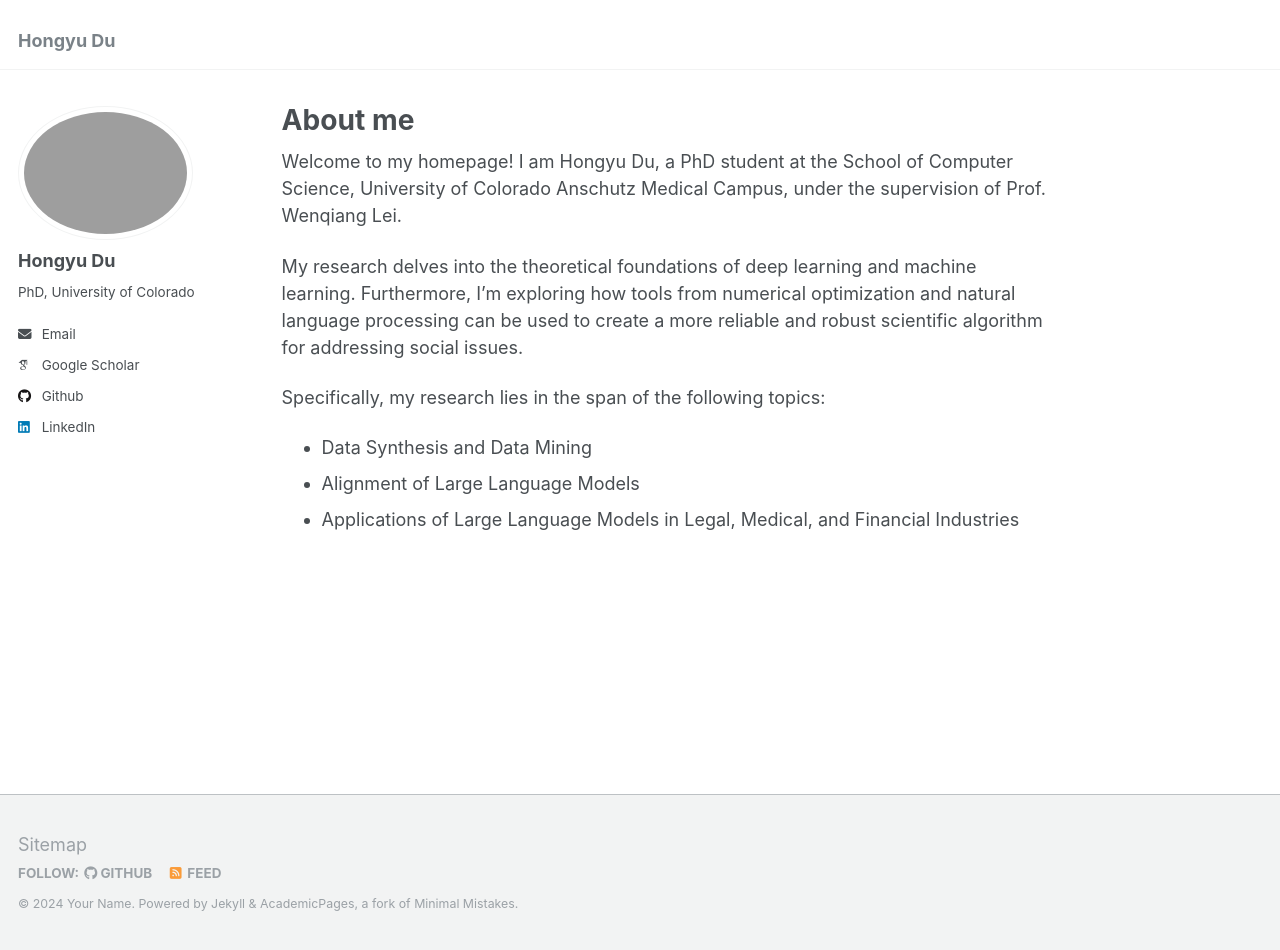
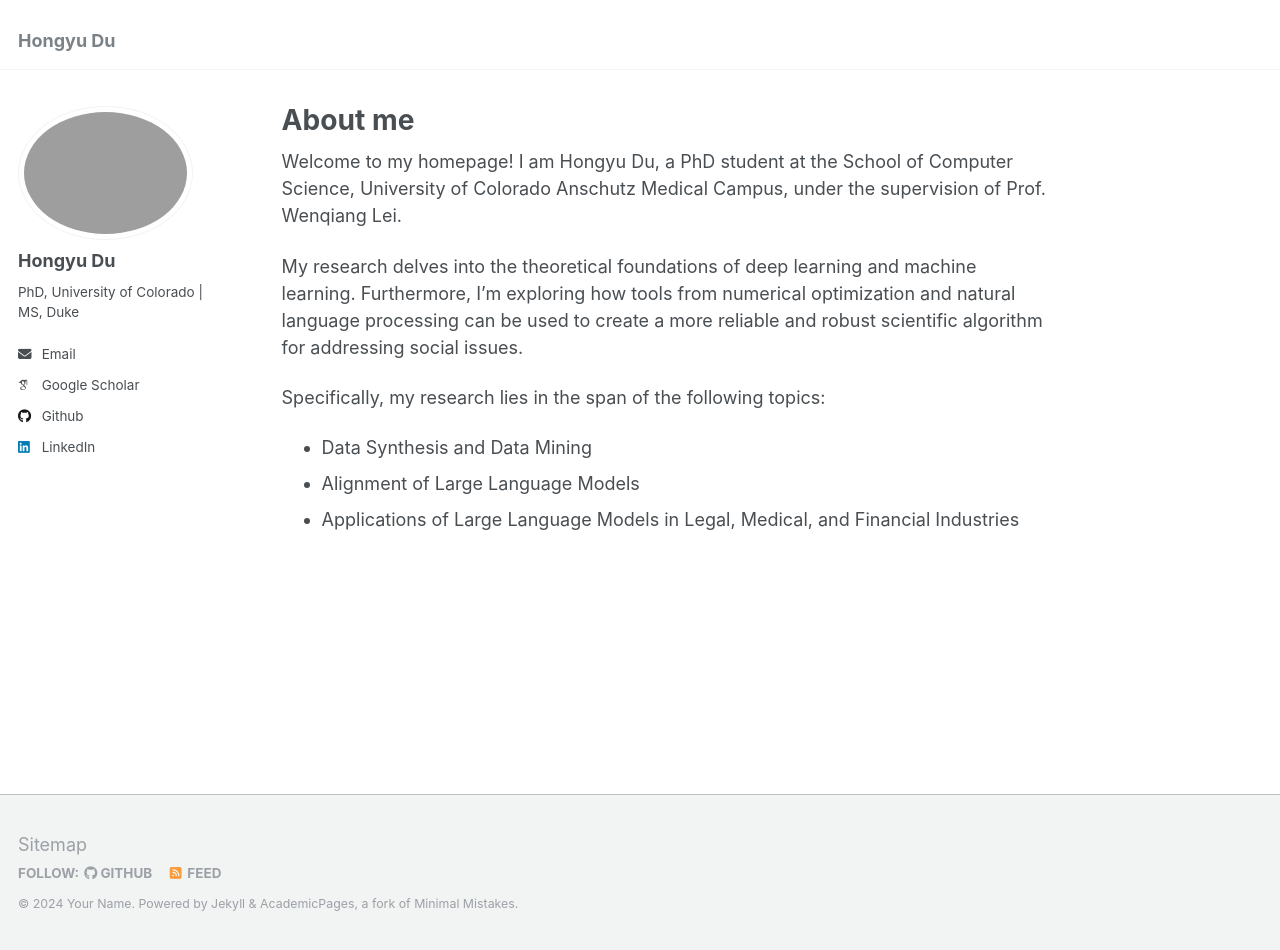
Before and after one commit to HongyuDu2/hongyu.github.io, a Jekyll site: the page built from _pages/about.md, in a window 1280 px wide and 950 px high. Built offline with Jekyll 4.4.1, drawn with Linux system fonts in a browser that asks for light colours; some web fonts are replaced.

Commit message:
Update _config.yml

```diff
--- a/_config.yml
+++ b/_config.yml
@@ -24,7 +24,7 @@ author:
   avatar           : "Snipaste_2024-10-22_23-31-37.png"
   name             : "Hongyu Du"
   pronouns         : # example: "she/her"
-  bio              : "PhD, University of Colorado"
+  bio              : "PhD, University of Colorado | MS, Duke"
   location         : # "Earth"
   employer         : # "Red Brick University"
   uri              : # URL
```
